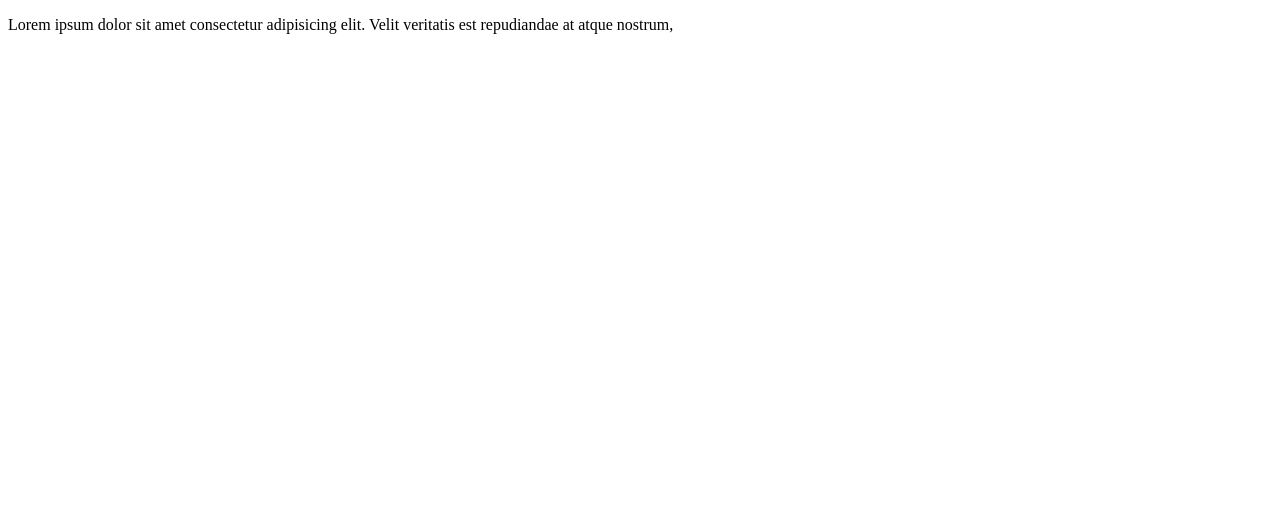
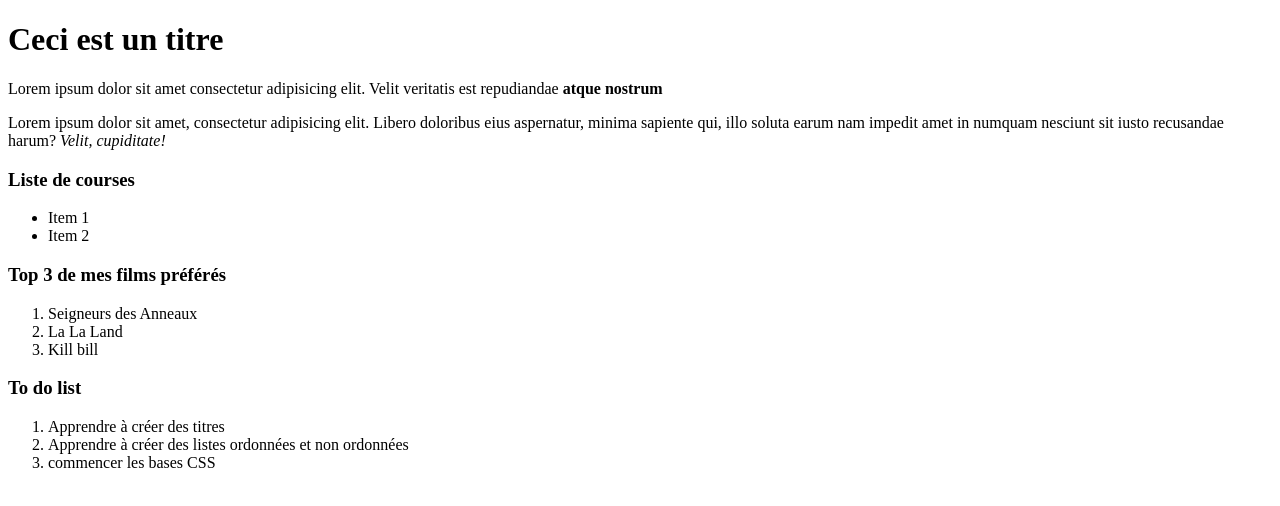
Before and after one commit to Naiirys/HTML_test, a plain HTML site: page index.html in a window 1280 px wide. Drawn offline with Linux system fonts and the light colour scheme.

Commit message:
Apprentissage des paragraphes et listes

```diff
--- a/index.html
+++ b/index.html
@@ -3,9 +3,31 @@
 <head>
     <meta charset="UTF-8">
     <meta name="viewport" content="width=device-width, initial-scale=1.0">
-    <title>Mon premier site en HTML</title>
 </head>
 <body>
-    <p>Lorem ipsum dolor sit amet consectetur adipisicing elit. Velit veritatis est repudiandae at atque nostrum,</p>
+  <h1>Ceci est un titre</h1>
+    <p>Lorem ipsum dolor sit amet consectetur adipisicing elit. Velit veritatis est repudiandae <strong> atque nostrum</strong></p>
+
+    <p>Lorem ipsum dolor sit amet, consectetur adipisicing elit. Libero doloribus eius aspernatur, minima sapiente qui, illo soluta earum nam impedit amet in numquam nesciunt sit iusto recusandae harum? <em>Velit, cupiditate!</em></p>
+
+    <h3>Liste de courses</h3>
+    <ul>
+        <li>Item 1</li>
+        <li>Item 2</li>
+    </ul>
+
+    <h3>Top 3 de mes films préférés</h3>
+    <ol>
+        <li>Seigneurs des Anneaux</li>
+        <li>La La Land</li>
+        <li>Kill bill</li>
+    </ol>
+
+    <h3> To do list</h3>
+    <ol>
+        <li>Apprendre à créer des titres</li>
+        <li>Apprendre à créer des listes ordonnées et non ordonnées</li>
+        <li>commencer les bases CSS</li>
+    </ol>
 </body>
 </html>
```
